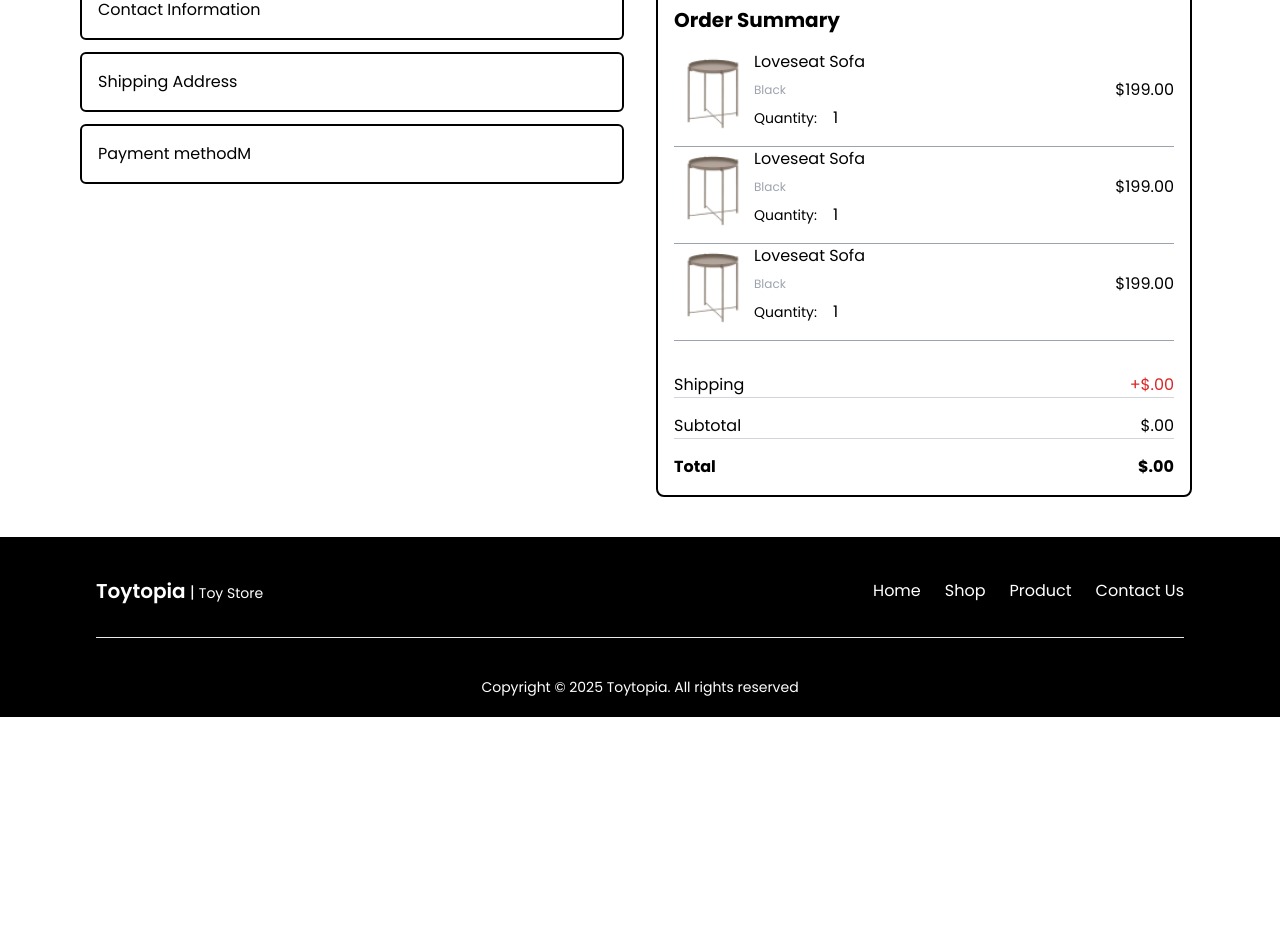
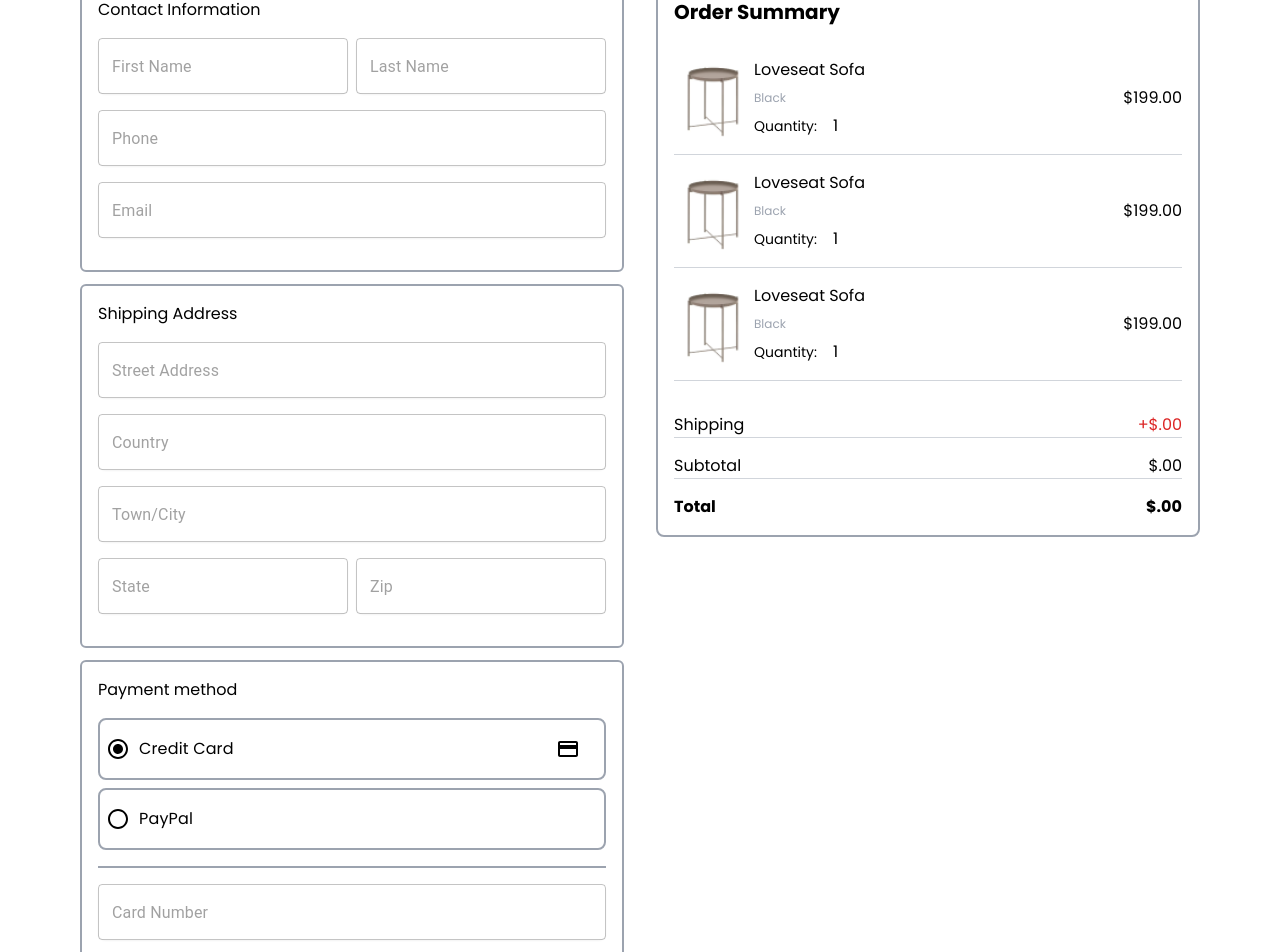
Before and after one commit to OsaVS/toytopia-frontend, a React (Vite) app: page /cart/checkout in a window 1280 px wide. Shown: the part 418-1370 px from the top of the page. Before the commit the page ends 1135 px from the top, so only its background shows below. Built offline with nearby package versions, Linux system fonts and the light colour scheme; sample sign-in values are in the browser's storage.

Commit message:
OrderComplete-page

```diff
--- a/src/App.tsx
+++ b/src/App.tsx
@@ -11,6 +11,7 @@ import ProductUpload from "./pages/ProductUpload";
 import Cart from "./pages/Cart";
 import ShoppingCart from "./pages/ShoppingCart";
 import Checkout from "./pages/Checkout";
+import OrderComplete from "./pages/OrderComplete";
 
 function App() {
   return (
@@ -27,6 +28,7 @@ function App() {
               <Route path="cart/*" element={<Cart />}>
                 <Route index element={<ShoppingCart />} /> {/* Default */}
                 <Route path="checkout" element={<Checkout />} />
+                <Route path="ordercomplete" element={<OrderComplete />} />
                 {/* <Route path="confirmation" element={<Confirmation />} /> */}
               </Route>
               <Route path="addproduct" element={<ProductUpload />} />
--- a/src/components/OrderSummary.tsx
+++ b/src/components/OrderSummary.tsx
@@ -1,5 +1,5 @@
 import React from 'react'
-import { ProductCart } from '../types/Product'
+import { ProductCart } from '../types/product'
 
 interface OrderSummaryProps {
     cartList: ProductCart[]
@@ -12,11 +12,11 @@ const OrderSummary = ({ cartList }: OrderSummaryProps
     const shippingCost = sessionStorage.getItem('shippingCost');
 
   return (
-    <div className='border-2 border-black p-4 rounded-lg '>
+    <div className='border-2 border-gray-400 p-4 rounded-lg '>
         <span className='lg:text-xl font-bold'>Order Summary</span>
         <div className='flex flex-col pt-4'>
             {cartList.map((cart, index) => (
-                <div key={index} className='flex flex-row border-b border-gray-400 pb-4 w-full'>
+                <div key={index} className='flex flex-row border-b border-gray-300 pt-4 pb-4 w-full'>
                     <div className='flex flex-row justify-between items-center gap-4 w-full'>
                         <div className='flex flex-row'>
                             <img src={cart.imageUrl} alt={cart.title} className='w-20 h-20'/>
--- /dev/null
+++ b/src/components/Profileinputfield.tsx
@@ -0,0 +1,36 @@
+import React from "react";
+import { TextField } from "@mui/material";
+
+interface ProfileInputFieldProps {
+  name: string;
+  label: string;
+  value: string;
+  onChange: (event: React.ChangeEvent<HTMLInputElement>) => void;
+}
+
+const ProfileInputField: React.FC<ProfileInputFieldProps> = ({
+  name,
+  label,
+  value,
+  onChange,
+}) => {
+  return (
+    <div className="mb-4">
+      <TextField
+        fullWidth
+        name={name}
+        placeholder={label} // Set the placeholder text here
+        variant="outlined"
+        value={value}
+        onChange={onChange}
+        InputLabelProps={{ shrink: false }} // Prevent the label from moving to the outline
+        inputProps={{
+          "aria-label": label, // Accessibility improvement
+        }}
+        className="bg rounded-lg shadow-sm "
+      />
+    </div>
+  );
+};
+
+export default ProfileInputField;
--- a/src/pages/Checkout.tsx
+++ b/src/pages/Checkout.tsx
@@ -1,18 +1,22 @@
-import React from 'react'
+import React, { useState } from 'react'
+import { Link } from 'react-router-dom';
 import { cartList } from '../constants';
-import ClearIcon from '@mui/icons-material/Clear';
-import { red } from '@mui/material/colors';
 import OrderSummary from '../components/OrderSummary';
 import DoneIcon from '@mui/icons-material/Done';
+import CreditCardIcon from '@mui/icons-material/CreditCard';
+import ProfileInputField from '../components/Profileinputfield';
+import { Radio, FormControlLabel, RadioGroup } from '@mui/material';
 
 const Cart = () => {
-  const[quantity, setQuantity] = React.useState(1);
-
-  const incrementQuantity = () => setQuantity(prev => prev + 1);
-  const decrementQuantity = () => setQuantity(prev => (prev === 1 ? prev : prev - 1));
+  const [paymentMethod, setPaymentMethod] = useState('creditcard');
 
   const calculateSubtotal = () => {
     return cartList.reduce((acc, item) => acc + item.price * item.quantity, 0);
+  }
+
+  const handlePayementMethodChange = (event: React.ChangeEvent<HTMLInputElement>) => {
+    setPaymentMethod(event.target.value);
+    sessionStorage.setItem('paymentMethod', event.target.value);
   }
 
   const subTotal = calculateSubtotal();
@@ -20,31 +24,122 @@ const Cart = () => {
   return (
     <div>
         <div className='flex flex-col mt-20 mb-10 mr-8 ml-8 md:mr-10 md:ml-10 lg:mr-20 lg:ml-20'>
-            <div className='flex justify-center items-center text-4xl font-semibold pb-9'>Cart</div>
+            <div className='flex justify-center items-center text-4xl font-semibold pb-9'>CheckOut</div>
             <div className='flex flex-row justify-between md:grid md:grid-cols-3 gap-4'>
-                <div className='flex items-center text-left gap-4 pb-6 pr-8 mm:pr-20 md:pr-14 text-black border-green-500 border-b-2 text-sm'><div className='flex w-10 h-10 rounded-full bg-green-500 justify-center items-center text-white'><DoneIcon /> </div> <span className='lg:text-xl text-green-500'>Shopping cart</span></div>
-                <div className='flex items-center text-left gap-4 pb-6 pr-8 mm:pr-20 md:pr-14 text-black border-black border-b-2 text-sm'><div className='flex w-10 h-10 rounded-full bg-black justify-center items-center text-white'>2</div><span className='hidden md:block lg:text-xl'>Checkout details</span></div>
-                <div className='hidden md:flex items-center text-left text-gray-300 gap-4 pb-6 pr-14 text-sm'><div className='flex w-10 h-10 rounded-full bg-gray-300 justify-center items-center text-white'>3</div><span className='lg:text-xl'>Order complete</span></div>
+                <div className='hidden md:flex items-center text-left gap-4 pb-6 pr-8 mm:pr-20 md:pr-14 text-black border-green-500 border-b-2 text-sm'><div className='flex w-10 h-10 rounded-full bg-green-500 justify-center items-center text-white'><DoneIcon /> </div> <span className='lg:text-xl text-green-500'>Shopping cart</span></div>
+                <div className='flex items-center text-left gap-4 pb-6 pr-8 mm:pr-20 md:pr-14 text-black border-black border-b-2 text-sm'><div className='flex w-10 h-10 rounded-full bg-black justify-center items-center text-white'>2</div><span className='lg:text-xl'>Checkout details</span></div>
+                <div className='flex items-center text-left text-gray-300 gap-4 pb-6 md:pr-14 text-sm'><div className='flex w-10 h-10 rounded-full bg-gray-300 justify-center items-center text-white'>3</div><span className='hidden md:block lg:text-xl'>Order complete</span></div>
             </div>
         </div>
 
         <div className='grid grid-cols-1 md:grid-cols-[2fr_1fr] lg:grid-cols-2 p-8 sd:grid-cols-2 md:pr-10 md:pl-10 lg:pr-16 lg:pl-16 2xl:pr-20 2xl:pl-20'>
-             <div className='flex flex-col space-y-3 lg:mr-4'>
-              <div className='border-2 border-black rounded-md p-4'>
+             <div className='flex flex-col space-y-3 sd:mr-3 lg:mr-4'>
+              <div className='border-2 border-gray-400 rounded-md p-4'>
                 <span>Contact Information</span>
+
+                <div className='flex flex-col mt-4'>
+                  <div className='grid grid-cols-2 gap-2'>
+                    <ProfileInputField name='firstname' label='First Name' value='' onChange={() => {}} />
+                    <ProfileInputField name='lastname' label='Last Name' value='' onChange={() => {}} />
+                  </div>
+
+                  <ProfileInputField name='phone' label='Phone' value='' onChange={() => {}} />
+                  <ProfileInputField name='email' label='Email' value='' onChange={() => {}} />
+                </div>
               </div>
 
-              <div className='border-2 border-black rounded-md p-4'>
+              <div className='border-2 border-gray-400 rounded-md p-4'>
                 <span>Shipping Address</span>
+                <div className='flex flex-col mt-4'>
+                  <ProfileInputField name='streetaddress' label='Street Address' value='' onChange={() => {}} />
+                  <ProfileInputField name='country' label='Country' value='' onChange={() => {}} />
+                  <ProfileInputField name='city' label='Town/City' value='' onChange={() => {}} />
+
+                  <div className='grid grid-cols-2 gap-2'>
+                    <ProfileInputField name='state' label='State' value='' onChange={() => {}} />
+                    <ProfileInputField name='zip' label='Zip' value='' onChange={() => {}} />
+                  </div>
+                </div>
+
               </div>
 
-              <div className='border-2 border-black rounded-md p-4'>
-                <span>Payment methodM</span>
+              <div className='border-2 border-gray-400 rounded-md p-4'>
+                <span>Payment method</span>
+                <div className='flex flex-col mt-4 mb-4 border-b-2 border-gray-400 pb-4'>
+                  <RadioGroup
+                  aria-label="payment"
+                  name="payment"
+                  value={paymentMethod}
+                  onChange={handlePayementMethodChange}
+                  sx={{ gap: 1,}}>
+                    <div className='flex justify-between w-full border-2 border-gray-400 focus-within:border-black focus-within:bg-gray-50 p-2 rounded-lg items-center'>
+                      <FormControlLabel
+                      value="creditcard"
+                      control={<Radio sx={{
+                        color: 'black', // Unchecked color
+                        '&.Mui-checked': {
+                          color: 'black', // Checked color
+                        },
+                      }}/>}
+                      label={<div className='flex w-full justify-between'>
+                        <span>Credit Card</span>
+                        <CreditCardIcon sx={{ color: 'black' }} />
+                      </div>}
+                      sx={{
+                        width: '100%',
+                        '& .MuiFormControlLabel-label': {
+                          width: '100%',
+                        },
+                      }}/>
+                    </div>
+
+
+                    <div className='flex justify-between w-full border-2 border-gray-400 focus-within:border-black focus-within:bg-gray-50 p-2 rounded-lg items-center'>
+                      <FormControlLabel
+                      value="Paypal"
+                      control={<Radio sx={{
+                        color: 'black', // Unchecked color
+                        '&.Mui-checked': {
+                          color: 'black', // Checked color
+                        },
+                      }}/>}
+                      label={<div className='flex w-full'>
+                        <span>PayPal</span>
+                      </div>}
+                      sx={{
+                        width: '100%',
+                        '& .MuiFormControlLabel-label': {
+                          width: '100%',
+                        },
+                      }}/>
+                    </div>
+                  </RadioGroup>
+
+                </div>
+
+                <div>
+                  <div>
+                    <ProfileInputField name='cardnumber' label='Card Number' value='' onChange={() => {}} />
+                  </div>
+
+                  <div className='grid grid-cols-2 gap-2'>
+                    <ProfileInputField name='expirydate' label='Expiry Date' value='' onChange={() => {}} />
+                    <ProfileInputField name='cvv' label='CVV' value='' onChange={() => {}} />
+                  </div>
+                </div>
               </div>
+
+              <Link to='/cart/ordercomplete'>
+                <button className='hidden sd:block mt-4 bg-black text-white lg:text-lg rounded-lg p-4 w-full'>Place Order</button>
+              </Link>
             </div>
 
-            <div className='flex flex-col pt-14 md:pt-0 md:m-2 lg:ml-4'>
+            <div className='flex flex-col sd:ml-3 lg:ml-4'>
               <OrderSummary cartList={cartList}/>
+
+              <Link to='/cart/ordercomplete'>
+                <button className='sd:hidden mt-4 bg-black text-white sd:text-lg rounded-lg p-4 w-full'>Place Order</button>
+              </Link>
             </div>
         </div>
     </div>
--- /dev/null
+++ b/src/pages/OrderComplete.tsx
@@ -0,0 +1,56 @@
+
+import DoneIcon from '@mui/icons-material/Done';
+
+
+const Cart = () => {
+    const paymentMethod = sessionStorage.getItem('paymentMethod');
+    const total = sessionStorage.getItem('total');
+
+  return (
+    <div>
+        <div className='flex flex-col justify-center items-center mt-20 mb-10 mr-8 ml-8 md:mr-10 md:ml-10 lg:mr-20 lg:ml-20'>
+            <div className='flex justify-center items-center text-4xl font-semibold pb-9'>
+                Complete!
+            </div>
+            <div className='flex flex-row w-full sd:justify-between md:grid md:grid-cols-3 gap-4'>
+                <div className='hidden md:flex items-center text-left gap-4 pb-6 pr-8 mm:pr-20 md:pr-14 text-black border-green-500 border-b-2 text-sm'><div className='flex w-10 h-10 rounded-full bg-green-500 justify-center items-center text-white'><DoneIcon /> </div> <span className='lg:text-xl text-green-500'>Shopping cart</span></div>
+                <div className='hidden md:flex items-center text-left gap-4 pb-6 pr-8 mm:pr-20 md:pr-14 text-black border-green-500 border-b-2 text-sm'><div className='flex w-10 h-10 rounded-full bg-green-500 justify-center items-center text-white'><DoneIcon /> </div><span className='lg:text-xl text-green-500'>Checkout details</span></div>
+                <div className='flex items-center text-left gap-4 pb-6 pr-8 mm:pr-20 md:pr-14 text-black border-black border-b-2 text-sm'><div className='flex w-10 h-10 rounded-full bg-black justify-center items-center text-white'>3</div><span className='lg:text-xl'>Order complete</span></div>
+            </div>
+
+            <div className='flex flex-col text-left pl-4 pr-4 sd:pt-0 sd:justify-center sd:items-center mt-10 w-[95%] sd:w-[60%] shadow-md'>
+                <span className='text-gray-400 text-sm pt-4 pb-2'>Thank you!</span>
+                <span className='font-semibold text-xl'>Your order has been</span>
+                <span className='font-semibold text-xl'>successfully placed</span>
+
+                <div className=' sd:p-4 rounded-lg mt-4 w-full sd:w-[70%] text-sm'>
+                    <div className='flex flex-col pb-2 pt-2 border-b-2 border-gray-300 sd:pb-0 sd:flex-row sd:justify-between sd:border-0'>
+                        <span className='text-gray-500'>Order number:</span>
+                        <span className='pt-1 sd:p-0'>123456</span>
+                    </div>
+                    <div className='flex flex-col pb-2 pt-2 border-b-2 border-gray-300 sd:pb-0 sd:flex-row sd:justify-between sd:border-0'>
+                        <span className='text-gray-500'>Order date:</span>
+                        <span className='pt-1 sd:p-0'>12/12/2021</span>
+                    </div>
+                    <div className='flex flex-col pb-2 pt-2 border-b-2 border-gray-300 sd:pb-0 sd:flex-row sd:justify-between sd:border-0'>
+                        <span className='text-gray-500'>Total:</span>
+                        <span className='pt-1 sd:p-0'>${total}</span>
+                    </div>
+                    <div className='flex flex-col pb-2 pt-2 border-b-2 border-gray-300 sd:pb-0 sd:flex-row sd:justify-between sd:border-0'>
+                        <span className='text-gray-500'>Payment method:</span>
+                        <span className='pt-1 sd:p-0'>
+                            {paymentMethod === "creditcard" ? "Credit Card" : "PayPal"}
+                        </span>
+                    </div>
+                </div>
+
+                <button className='bg-black text-white text-sm pr-5 pl-5 pt-3 pb-3 rounded-full mt-8 sd:mt-4 mb-10'>Purchase history</button>
+            </div>
+        </div>
+
+
+    </div>
+  )
+}
+
+export default Cart
```
Also changed, not shown: src/types/product.ts (+9 -0 lines).
